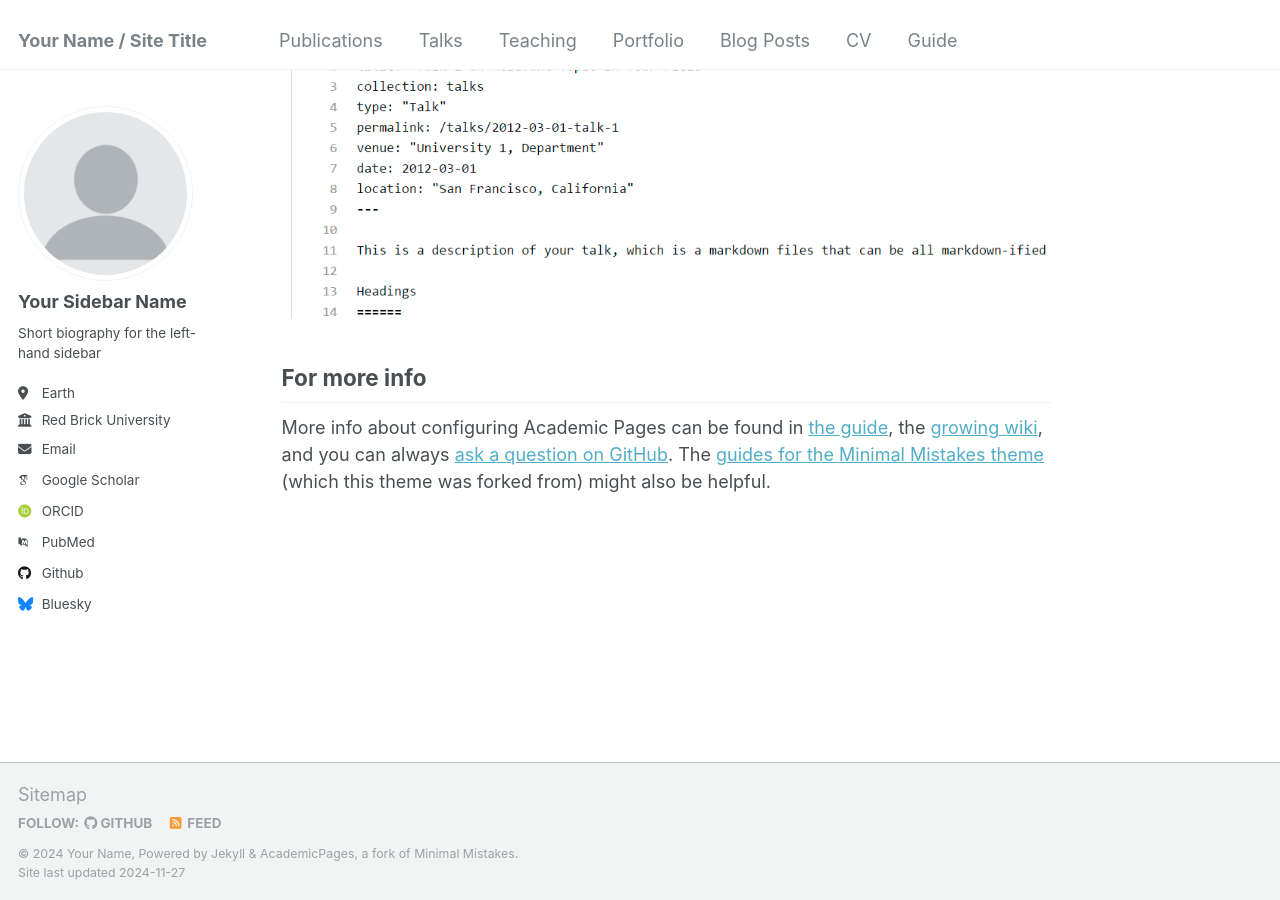
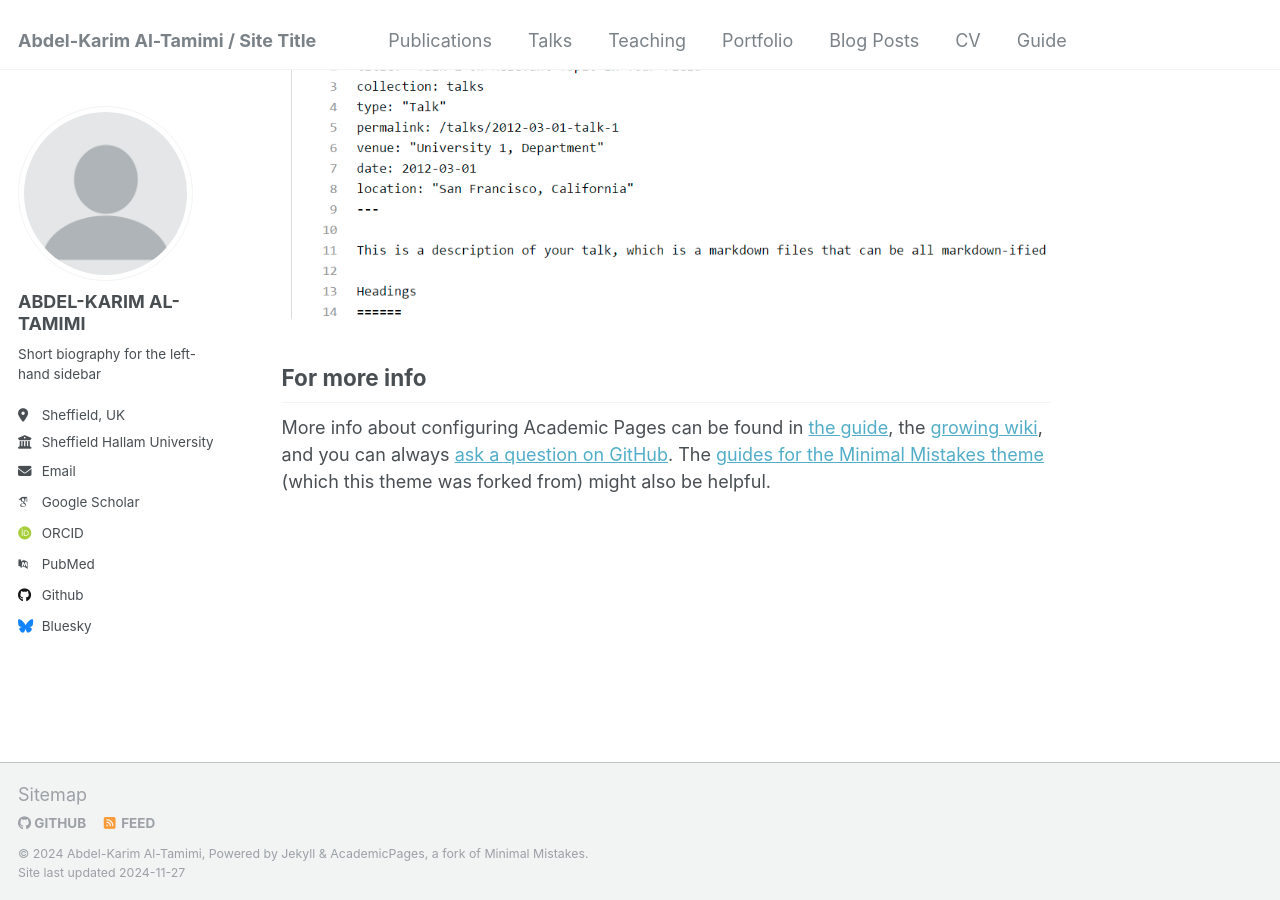
Before and after one commit to A-Al-Tamimi/a-al-tamimi.github.io, a Jekyll site: the page built from _pages/about.md, in a window 1280 px wide and 900 px high, scrolled down 2643 px. Built offline with Jekyll 4.4.1, drawn with Linux system fonts in a browser that asks for light colours; some web fonts are replaced.

Commit message:
Update _config.yml

```diff
--- a/_config.yml
+++ b/_config.yml
@@ -7,14 +7,14 @@
 # server process.
 
 # Basic Site Settings
-locale                   : "en-US"
-title                    : "Your Name / Site Title"
+locale                   : "en-UK"
+title                    : "Abdel-Karim Al-Tamimi / Site Title"
 title_separator          : "-"
-name                     : &name "Your Name"
-description              : &description "personal description"
-url                      : https://academicpages.github.io # the base hostname & protocol for your site e.g. "https://mmistakes.github.io"
+name                     : &name "Abdel-Karim Al-Tamimi"
+description              : &description " Lead Researcher | Consultant | Expert in Digital Teaching and Learning | Entrepreneur "
+url                      : https://a-al-tamimi.github.io # the base hostname & protocol for your site e.g. "https://mmistakes.github.io"
 baseurl                  : "" # the subpath of your site, e.g. "/blog"
-repository               : "academicpages/academicpages.github.io"
+repository               : "A-Al-Tamimi/a-al-tamimi.github.io"
 
 # Site Author - The following control what appear as part of the author content on the side bar.
 #               If a field is blank the icon and link will not appear, otherwise it will be shown.
@@ -22,13 +22,13 @@ repository               : "academicpages/academicpages.github.io"
 author:
   # Biographic information
   avatar           : "profile.png"
-  name             : "Your Sidebar Name"
+  name             : "ABDEL-KARIM AL-TAMIMI"
   pronouns         : # example: "she/her"
   bio              : "Short biography for the left-hand sidebar"
-  location         : "Earth"
-  employer         : "Red Brick University"
+  location         : "Sheffield, UK"
+  employer         : "Sheffield Hallam University"
   uri              : # URL
-  email            : "none@example.org"
+  email            : "a.al-tamimi@shu.ac.uk"
 
   # Academic websites
   arxiv            : # URL - Update with the correct link to your profile
```
